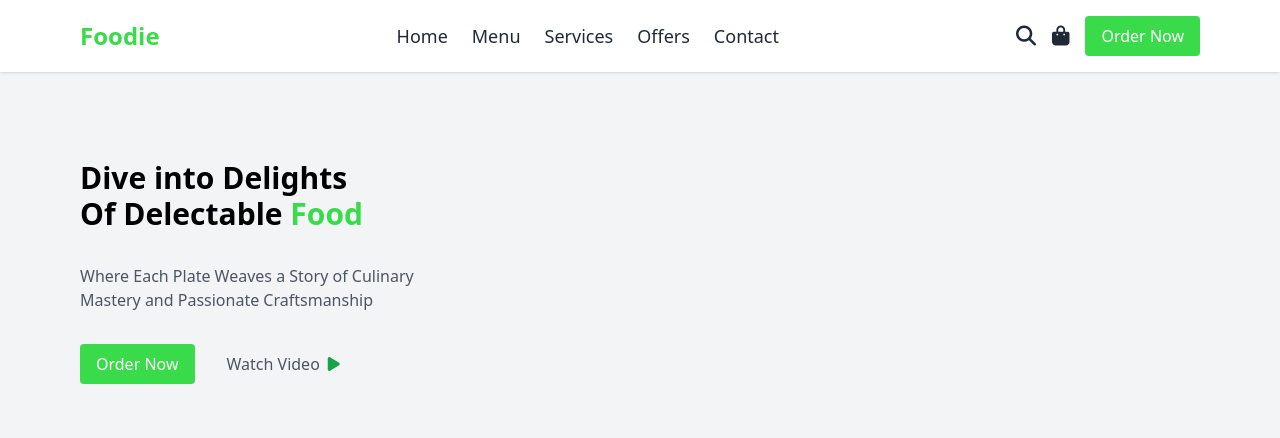
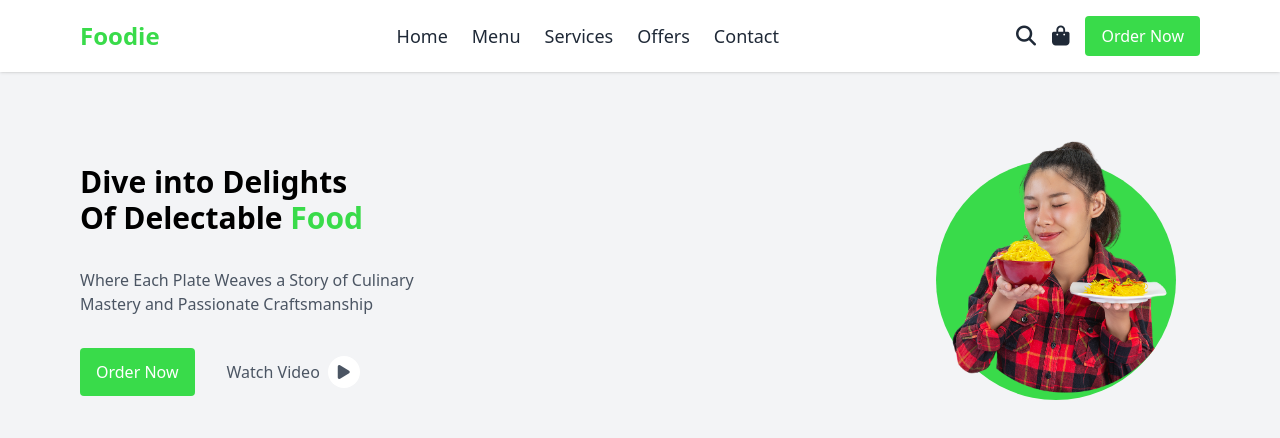
Before and after one commit to vincenttwizere/Foodie, a plain HTML site: page index.html in a window 1280 px wide. Drawn offline with nearby package versions, Linux system fonts and the light colour scheme.

Commit message:
adding hero image

```diff
--- a/index.html
+++ b/index.html
@@ -53,16 +53,33 @@
   </header>
 
   <!-- Page Content -->
-  <main class="mt-40 px-6">
+  <main class="mt-40 px-6 flex flex-col-reverse md:flex-row items-center justify-between">
+    <div>
+
       <h1 class="text-3xl font-bold text-black text-start px-14">Dive into Delights <br>Of Delectable <span class="text-[#39DB4A]">Food</span></h1>
       <p class=" text-start px-14 mt-8 text-gray-600 text-base">Where Each Plate Weaves a Story of Culinary<br> Mastery and Passionate Craftsmanship</p>
       <div class="flex gap-4 mt-8 px-14">
+
         <button class= " bg-[#39DB4A] text-white px-3 py-1 md:px-4 md:py-2 rounded hover:bg-green-700 transition">Order Now</button>
 
         <span class="text-gray-600 text-base px-3 py-1 md:px-4 md:py-2 flex items-center gap-2">
           Watch Video
-     <i class="fas fa-play text-green-600"></i>
+          <i class="fas fa-play text-black-600 bg-white px-2 py-2 rounded-full w-8 h-8 flex items-center justify-center"></i>
         </span>
+
+      </div>
+    </div>
+
+
+
+<div class="relative flex items-center mt-auto mr-20">
+  <!-- Background circle -->
+  <div class="bg-[#39DB4A] rounded-full w-60 h-60"></div>
+
+  <!-- Image positioned over the background -->
+  <img src="./Assets/Foodie hero.png" alt="Hero Image"
+       class="absolute top-1/2 left-1/2 -translate-x-1/2 -translate-y-1/2 w-80 h-120 pb-10" />
+</div>
 
     </div>
   </main>
```
Also changed, not shown: Assets/Foodie hero.png (added). Lines whose indentation alone changed are shown as unchanged.
